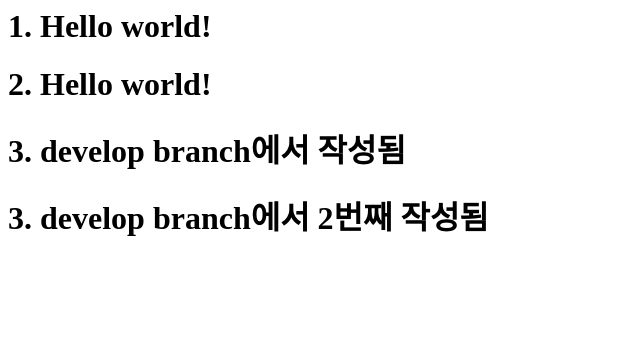
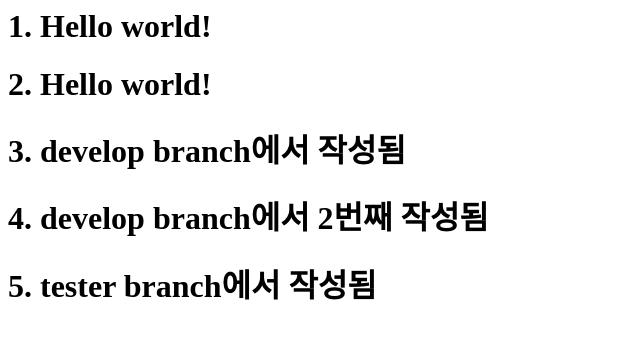
Before and after one commit to seyoo630/OSS_6, a plain HTML site: page index.html in a window 1280 px wide. Shown: the whole page, without its empty margins (0-640 px from the left). Drawn offline with Linux system fonts and the light colour scheme.

Commit message:
tester commit

```diff
--- a/index.html
+++ b/index.html
@@ -8,6 +8,8 @@
             <h1>2. Hello world!</h1>
 
             <h1>3. develop branch에서 작성됨</h1>
-            <h1>3. develop branch에서 2번째 작성됨</h1>
+            <h1>4. develop branch에서 2번째 작성됨</h1>
+
+            <h1>5. tester branch에서 작성됨</h1>
     </body>
 </html>
```
